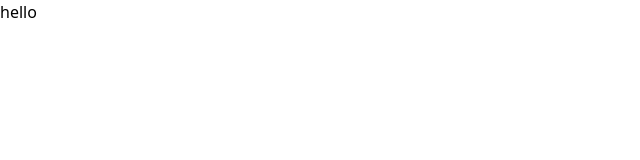
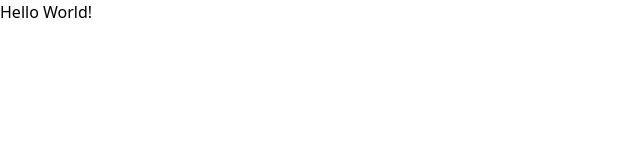
Before and after one commit to tisha-gaur/NGO, a React (Vite) app: page / in a window 1280 px wide. Shown: the top 160 px of the page, without its empty margins (0-640 px from the left). Built offline with nearby package versions, Linux system fonts and the light colour scheme.

Commit message:
changed app.jsx file

```diff
--- a/src/App.jsx
+++ b/src/App.jsx
@@ -1,11 +1,11 @@
-import React from 'react'
+import React from "react";
 
 const App = () => {
   return (
     <div>
-      <h1>hello</h1>
+      <h1>Hello World!</h1>
     </div>
-  )
-}
+  );
+};
 
-export default App
+export default App;
```
